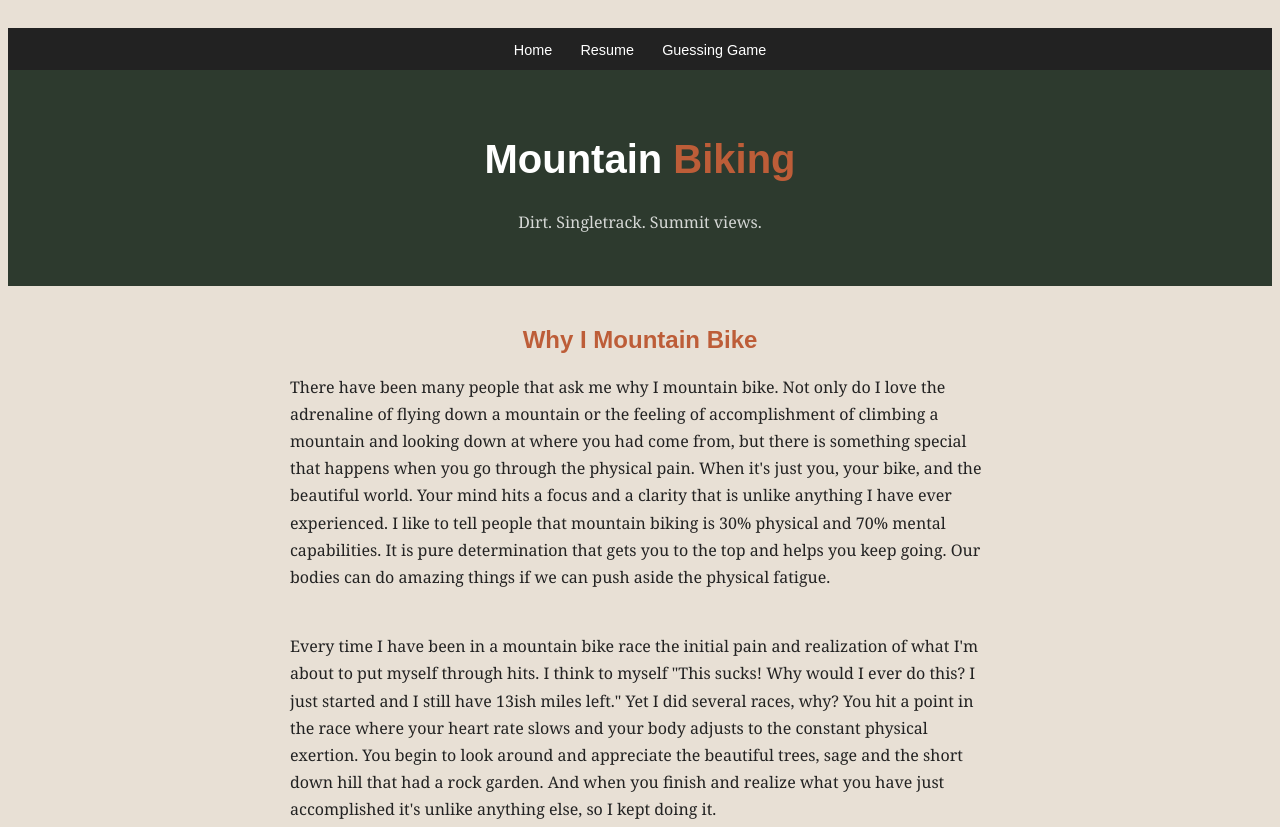
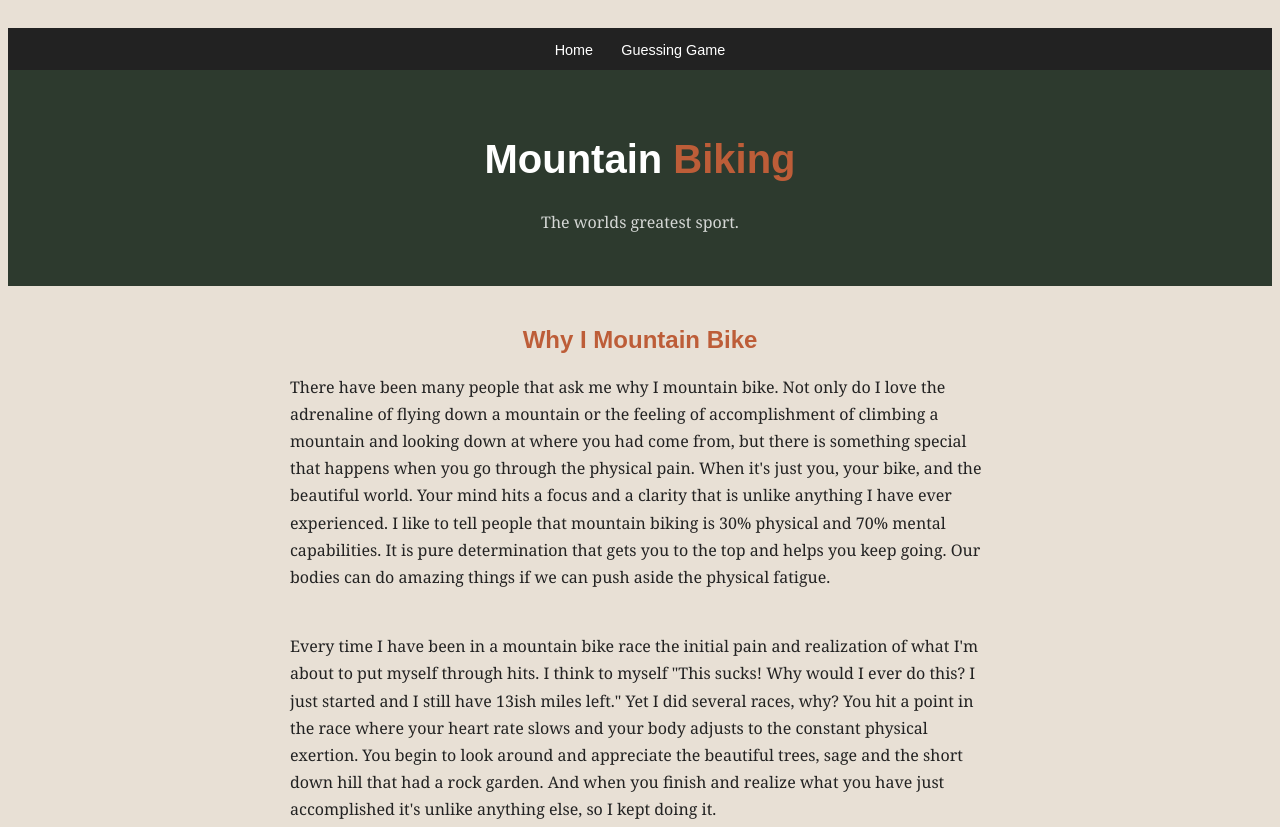
Before and after one commit to lbring99/lbring99.github.io, a plain HTML site: page scratch.html in a window 1280 px wide. Shown: the top 827 px of the page. Drawn offline with Linux system fonts and the light colour scheme.

Commit message:
Update scratch.html

```diff
--- a/scratch.html
+++ b/scratch.html
@@ -10,13 +10,12 @@
 
     <div class="topnav">
         <a href="index.html">Home</a>
-        <a href="index.html#resume">Resume</a>
         <a href="app.html">Guessing Game</a>
     </div>
 
     <div id="hero">
         <h1 id="top">Mountain <span>Biking</span></h1>
-        <p style="color:rgba(255,255,255,0.8); text-align:center;">Dirt. Singletrack. Summit views.</p>
+        <p style="color:rgba(255,255,255,0.8); text-align:center;">The worlds greatest sport.</p>
     </div>
 
     <h2 id="why">Why I Mountain Bike</h2>
```
